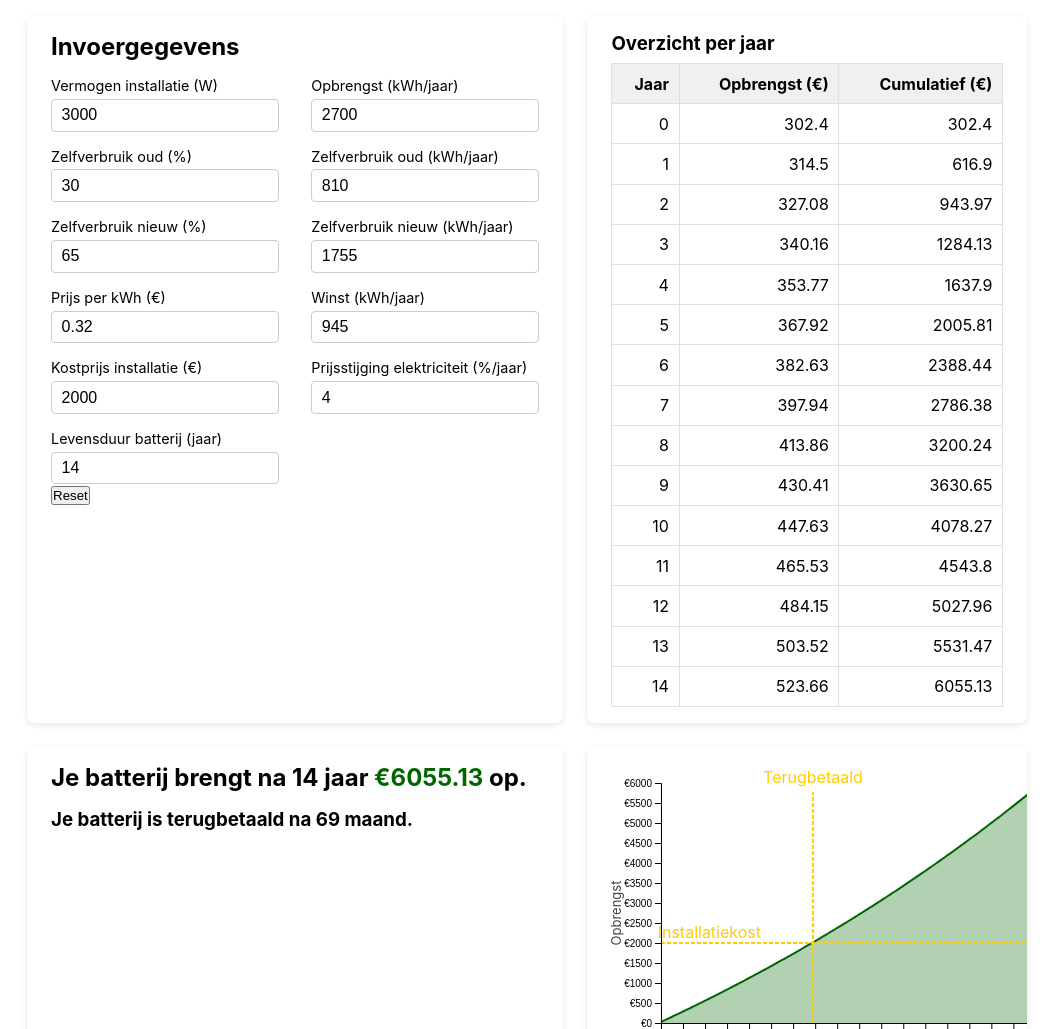
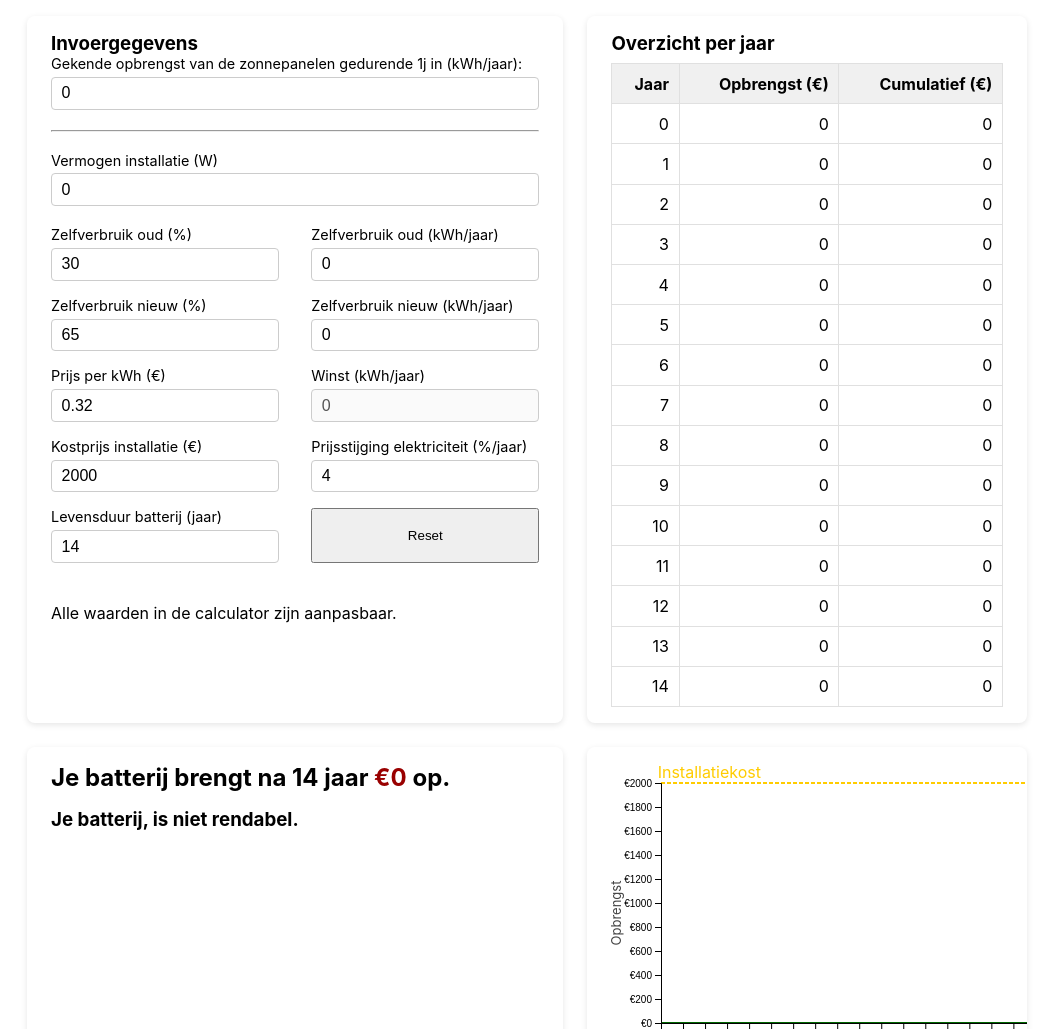
Before and after one commit to 0x01d/bat-calc, a website built with webpack: page src/index.html in a window 1280 px wide. Shown: the top 1029 px of the page, without its empty margins (113-1166 px from the left). Built offline with nearby package versions, Linux system fonts and the light colour scheme.

Commit message:
Update design

```diff
--- a/src/index.html
+++ b/src/index.html
@@ -9,16 +9,20 @@
 <body>
     <div id="battery-calculator" class="container">
         <section id="form-div" class="panel">
-      <h2>Invoergegevens</h2>
-      <div class="grid-form">
+            <h3>Invoergegevens</h3>
+            <label>
+                Gekende opbrengst van de zonnepanelen gedurende 1j in (kWh/jaar):
+                <input id="yield" type="number" step="any">
+            </label>
+            </br>
+            <hr>
+            </br>
             <label>
                 Vermogen installatie (W)
                 <input id="power" type="number" step="any">
             </label>
-        <label>
-          Opbrengst (kWh/jaar)
-          <input id="yield" type="number" step="any">
-        </label>
+            </br>
+            <div class="grid-form">
                 <label>
                     Zelfverbruik oud (%)
                     <input id="self_old_pct" type="number" step="any">
@@ -41,7 +45,7 @@
                 </label>
                 <label>
                     Winst (kWh/jaar)
-          <input id="profit" type="number" step="any" readonly>
+                    <input id="profit" type="number" step="any" disabled>
                 </label>
                 <label>
                     Kostprijs installatie (€)
@@ -55,10 +59,10 @@
                     Levensduur batterij (jaar)
                     <input id="lifespan" type="number" step="1">
                 </label>
-      </div>
-      <div class="form-actions">
                 <button type="button" id="reset-btn">Reset</button>
             </div>
+            <br><br>
+            <p> Alle waarden in de calculator zijn aanpasbaar.</p>
         </section>
 
         <section id="table-div" class="panel">
--- a/src/script.js
+++ b/src/script.js
@@ -7,8 +7,8 @@ import * as d3 from 'd3';
 
 // default configuration
 const DEFAULTS = {
-    power:         3000,  // W
-    yield:         2700,  // kWh/year (90% of power)
+    power:         0,  // W
+    yield:         0,  // kWh/year (90% of power)
     self_old_pct:    30,  // % old self-consumption
     self_new_pct:    65,  // % new self-consumption
     price_kwh:     0.32,  // € per kWh
@@ -156,9 +156,11 @@ function update(changedId='') {
     const profitColor = isProfitable ? COLOR_PRIMARY : COLOR_NOT_PROF;
     const totalText = `Je batterij brengt na ${life} jaar <strong style="color:${profitColor}">€${rnd(dataYearly[life].cumul)}</strong> op.`;
 
+    const years = Math.floor(monthCount / 12);
+    const months = monthCount % 12;
     let paybackText;
     if (isProfitable) {
-        paybackText = `Je batterij is terugbetaald na <strong>${monthCount}</strong> maand.`;
+        paybackText = `Je batterij is terugbetaald na <strong>${years}</strong> jaar en <strong>${months}</strong> maand.`;
     } else {
         paybackText = `Je batterij, is niet rendabel.`;
     }
```
Lines whose indentation alone changed are shown as unchanged.
